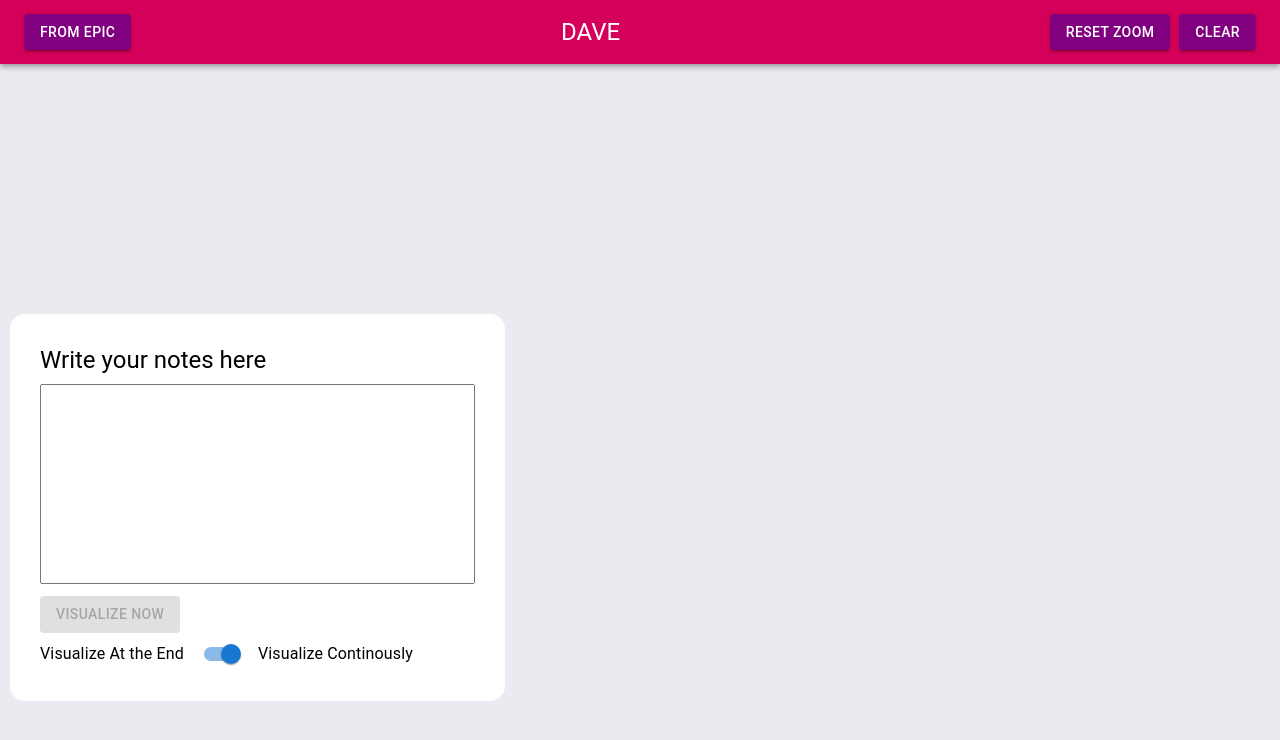
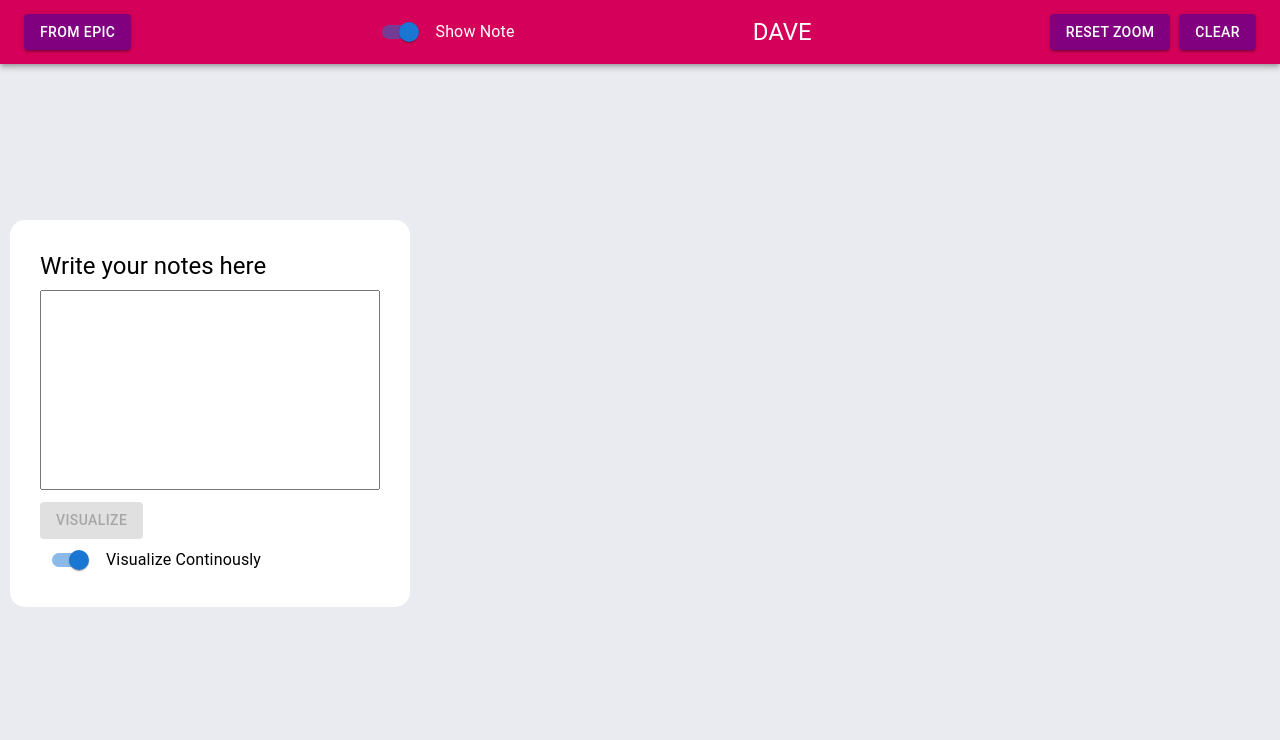
Before and after one commit to chadiabc/Dave-frontend, a React (Create React App) app: page / in a window 1280 px wide. Shown: the top 740 px of the page. Built offline with nearby package versions, Linux system fonts and the light colour scheme; what cytoscape-dagre would draw is missing.

Commit message:
update structure of app

```diff
--- a/src/App.css
+++ b/src/App.css
@@ -9,7 +9,7 @@ body {
    visibility: hidden;
  }
 .wrapper {
-  margin-top: 250px;
+  margin-top: 220px;
   background-color: #fff;
   border-radius: 15px;
   margin-left: 10px;
@@ -91,28 +91,9 @@ body {
   text-align: center;
 }
 
-.graphBox {
-  display: flex;
-}
 
-.graphBoxLeft {
-  flex: 40%;
-}
 
-.graphBoxRight{
-  flex: 60%;
-  /* background-color: plum; */
-}
 
-.cyto {
-  background-color: #cddaff;
-  top :64px;
-  bottom: 0px;
-  position:absolute;
-  border-left: 1px solid #111;
-  width: 60%;
-  /* height: 60%; */
-}
 
 .test {
   background-color: greenyellow;
@@ -139,3 +120,37 @@ body {
   justify-content: space-between;
   background-color: #d50059;
  }
+
+ .graphBox {
+  width:100%;
+  height:100%;
+  overflow:hidden;
+}
+
+.graphBoxLeft {
+
+  position: absolute;
+  width: 400px;
+  left: 0;
+  top: 0;
+  z-index: 10;
+}
+
+.graphBoxRight{
+  /* width: 100%;
+  height: 100%; */
+}
+
+.cyto {
+  background-color: #cddaff;
+  top :64px;
+  bottom: 0px;
+  position:absolute;
+  width: 100%;
+  /* border-left: 1px solid #111; */
+  /* height: 60%; */
+}
+
+.text-switch{
+  align-items: flex-start;
+}
--- a/src/App.js
+++ b/src/App.js
@@ -128,6 +128,7 @@ var SERVER_URL = "http://127.0.0.1:5000"
 
 function App() {
   let [Notes, setNotes] = useState("");
+  let [showText, setShowText] = useState(true);
   const [disableVisNow, setDisable] = React.useState(false);
   const [show, setShow] = useState(false);
   const [graph, setGraph] = useState("null");
@@ -153,12 +154,6 @@ function App() {
       if (e.code === 'Space' || e.code === 'Enter') {
         console.log(Notes);
         postData(`${SERVER_URL}/Addnote`, { text: Notes })
-
-
-
-
-
-
         // getgraph();
       }
   }
@@ -287,6 +282,15 @@ function App() {
       <AppBar position="static">
         <Toolbar classes={{ root: "nav" }}>
           <Button style={{ backgroundColor: '#800080' }} variant="contained" onClick={FromEPIC} >From EPIC</Button>
+          {/* <div className="text-switch"> */}
+          <FormGroup>
+                  <Stack direction="row" spacing={1} alignItems="center">
+                    {/* <Typography>Hide Note</Typography> */}
+                    <Switch defaultChecked onChange={() =>setShowText(!showText)} inputProps={{ 'aria-label': 'ant design' }} />
+                    <Typography>Show Note</Typography>
+                  </Stack>
+                </FormGroup>
+          {/* </div> */}
           <Typography style={{ textAlign: "center" }} variant="h5">DAVE</Typography>
           <div>
             {/* <ThemeProvider theme={theme}> */}
@@ -300,17 +304,17 @@ function App() {
       </AppBar>
       <div className="graphBox">
         <div className="graphBoxLeft">
+        {showText &&
                       <div className="wrapper">
                       <div>
                         <Typography variant="h5">Write your notes here</Typography>
                         <textarea id="clincalNotesTextField" name="clincalNotesTextField" rows="15" cols="100"
                           value={Notes} onChange={e => setNotes(e.target.value)} onKeyPress={(e) => checkKeyChanged(e)}>
                         </textarea>
-              <ColorButton disabled={!disableVisNow} variant="contained" onClick={visualizeNow}>Visualize Now</ColorButton>&nbsp;
+                        <ColorButton disabled={!disableVisNow} variant="contained" onClick={visualizeNow}>Visualize</ColorButton>&nbsp;
                         <div className="height">
                           <FormGroup>
                             <Stack direction="row" spacing={1} alignItems="center">
-                    <Typography>Visualize At the End</Typography>
                               <Switch defaultChecked onChange={() =>setDisable(!disableVisNow)} inputProps={{ 'aria-label': 'ant design' }} />
                               <Typography>Visualize Continously</Typography>
                             </Stack>
@@ -318,12 +322,12 @@ function App() {
                         </div>
                       </div>
                     </div>
+          }
         </div>
-
         <div className="graphBoxRight">
           {graph != "null" &&
             <CytoscapeComponent minZoom={0.5} maxZoom={1.5}
-              autoungrabify={true} userPanningEnabled={false} className="cyto"
+              autoungrabify={true} userPanningEnabled={true} className="cyto"
               cy={ref => cytoRef.current = ref}
               elements={CytoscapeComponent.normalizeElements(graph)} layout={layoutdagre}
               stylesheet={cytoscapeStylesheet} />
```
Lines whose indentation alone changed are shown as unchanged.
